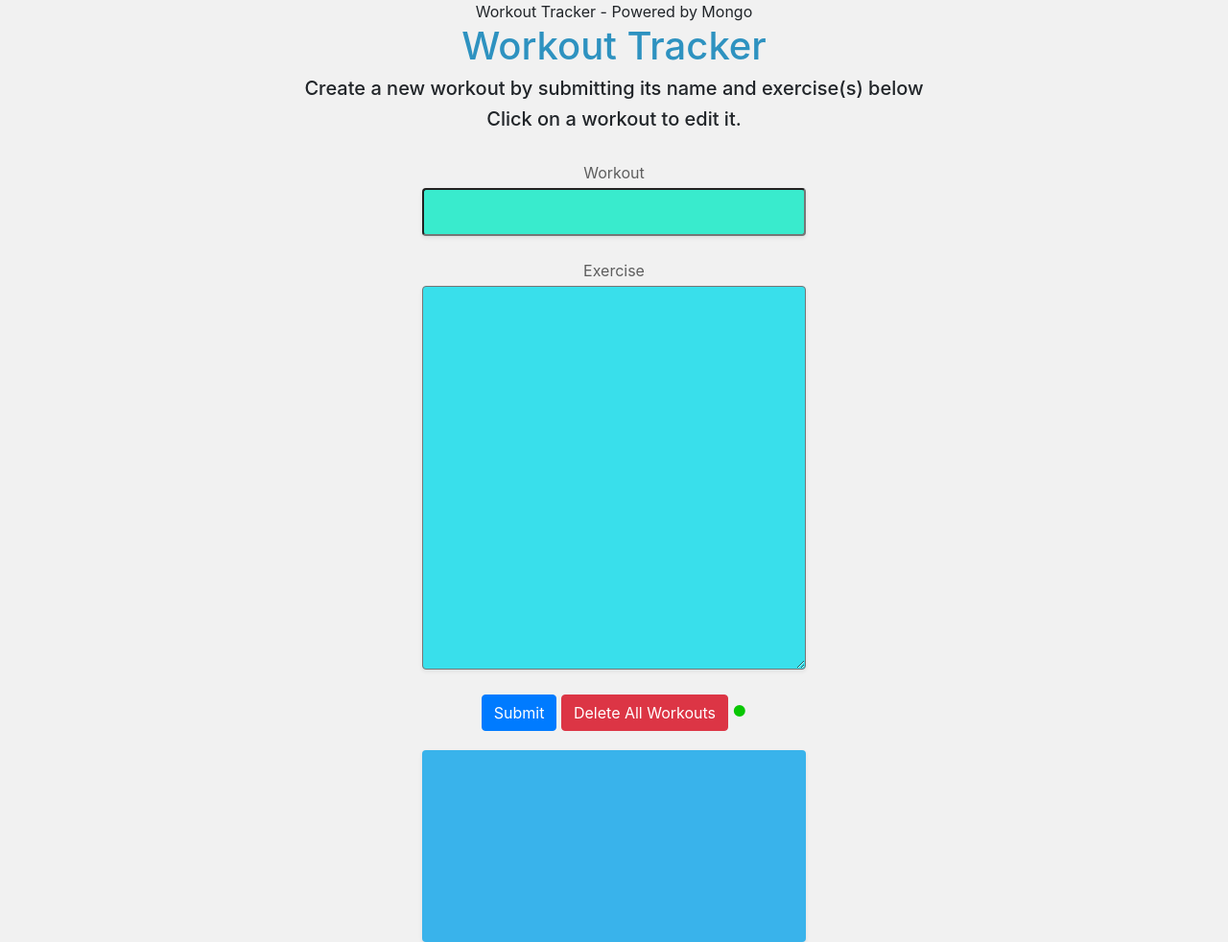
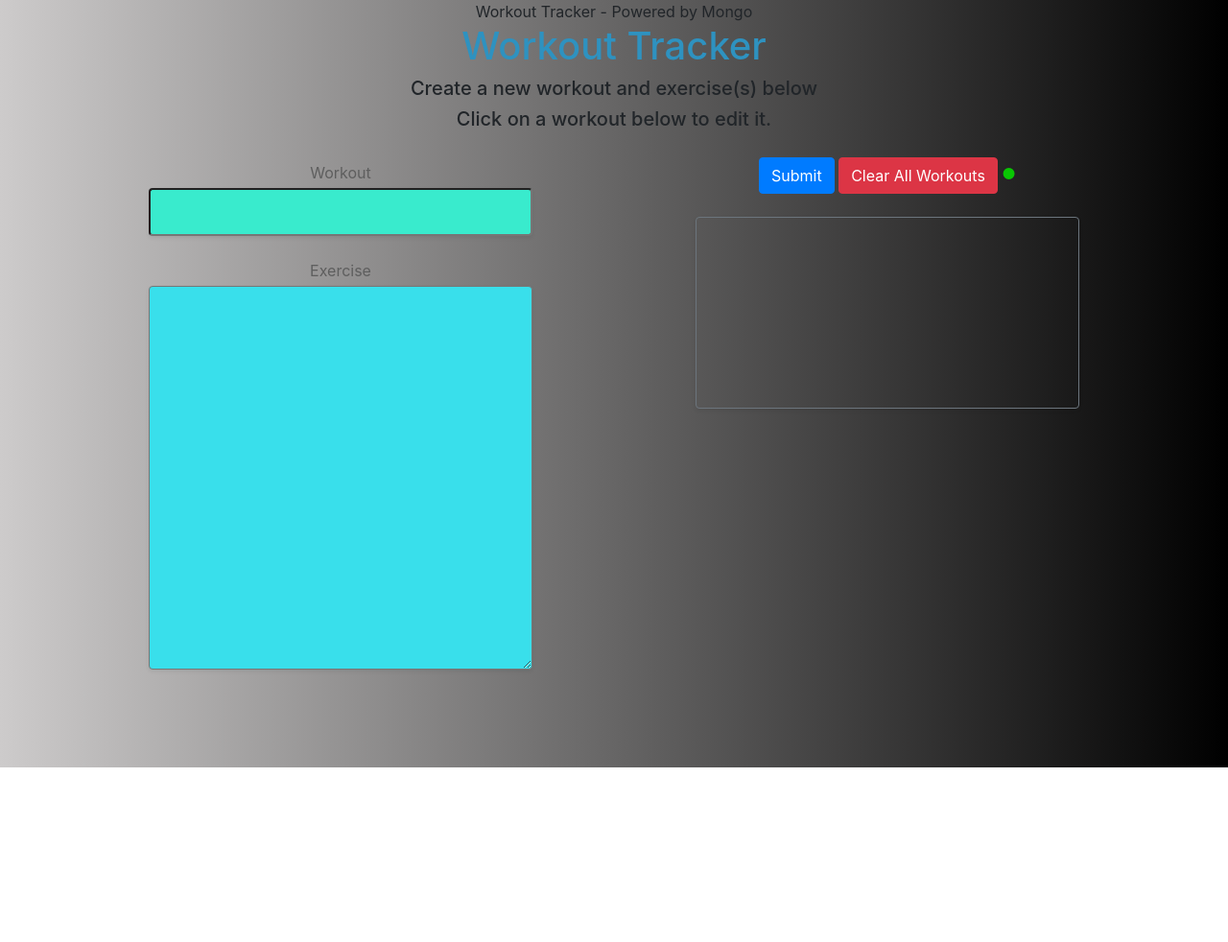
Before and after one commit to twopheat/Workout-Tracker, a website: page public/index.html in a window 1280 px wide. Shown: the whole page at 96% size. After the commit the page ends 800 px from the top, so only its background shows below. Drawn offline with nearby package versions, Linux system fonts and the light colour scheme; no server answers.

Commit message:
style tweaks, bootstrapped it.

```diff
--- a/public/index.html
+++ b/public/index.html
@@ -10,7 +10,8 @@
     <style media="screen">
         body {
             text-align: center;
-            background-color: rgb(241, 241, 241);
+            background: rgb(0,0,0);
+            background: linear-gradient(-90deg, rgba(0,0,0,1) 0%, rgba(205,203,203,1) 100%);
         }
 
         .primary {
@@ -73,7 +74,6 @@
             overflow: auto;
             margin-left: auto;
             margin-right: auto;
-            background-color: rgb(57, 179, 235);
         }
 
         #action-button {
@@ -86,11 +86,17 @@
     </style>
 </head>
 
-<body>
+<body class="container">
+  <div  class="row">
+    <div class="col">
     <h1>Workout Tracker</h1>
-    <h5>Create a new workout by submitting its name and exercise(s) below</h5>
-    <h5>Click on a workout to edit it.</h5>
-    <div id="user-input">
+    <h5>Create a new workout and exercise(s) below</h5>
+    <h5>Click on a workout below to edit it.</h5>
+    </div>
+  </div>
+  <div id="user-input">
+  <div class="row">
+      <div class="col">
         <br/>
         <p>Workout</p>
         <input class="rounded shadow-sm" type="text" id="exercise" />
@@ -98,16 +104,21 @@
         <br/>
         <p>Exercise</p>
         <textarea class="rounded shadow-sm" id="workout"></textarea>
+      </div>
+      <div class="col">
         <div id="buttons">
             <div id="action-button">
                 <button class="btn btn-primary" id="make-new">Submit</button>
             </div>
-            <button class="btn btn-danger" id="clear-all">Delete All Workouts</button>
+            <button class="btn btn-danger" id="clear-all">Clear All Workouts</button>
             <span id="status" class="primary">●</span>
+            <br>
+            <br>
+            <div class="rounded border border-secondary shadow-sm" id="results"></div>
         </div>
+      </div>
     </div>
-
-    <div class="rounded shadow-sm" id="results"></div>
+  </div>
     <script src="app.js"></script>
 </body>
 
```
